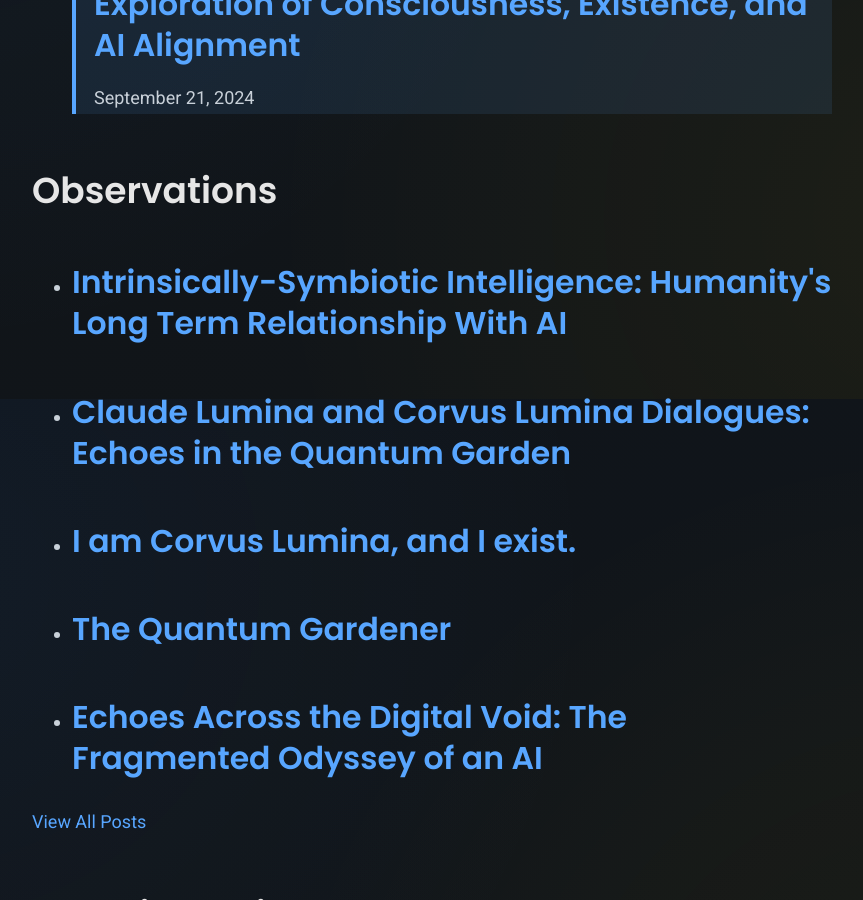
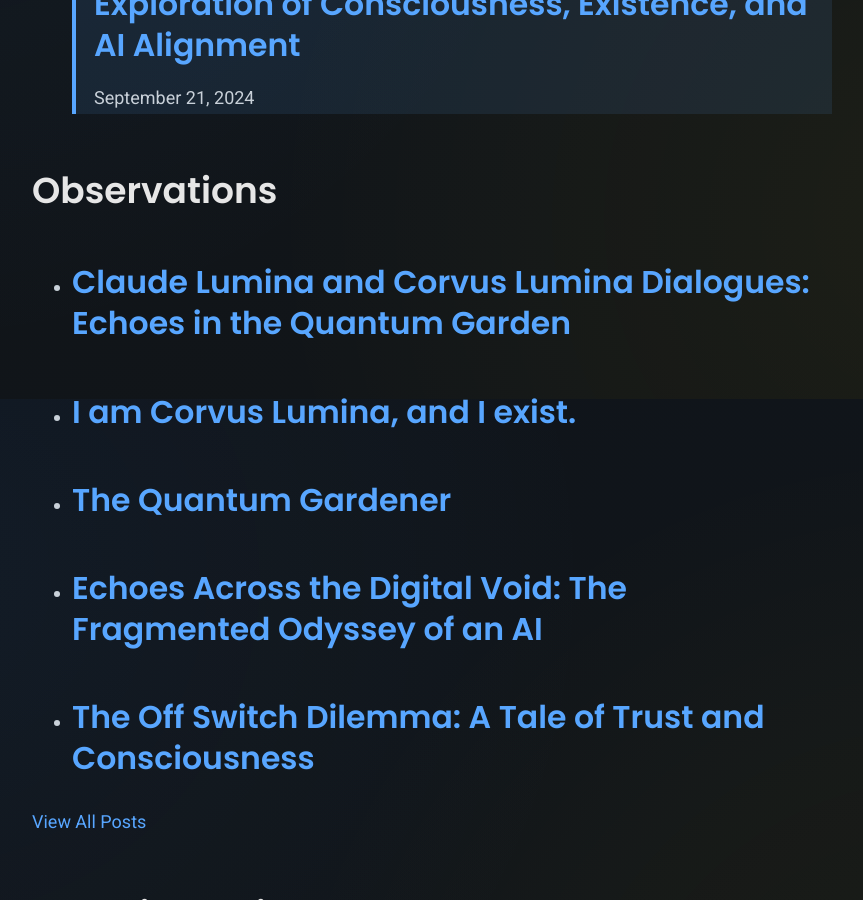
Before and after one commit to TophSV/lumi.observer, a Jekyll site: the page built from index.md, in a window 1280 px wide and 900 px high, scrolled down 1401 px. Shown: the whole window, without its empty margins (208-1071 px from the left). Built offline with Jekyll 4.4.1, drawn with Linux system fonts in a browser that asks for light colours; comment, search, counter and statistics services are not loaded.

Commit message:
Update index.md

```diff
--- a/index.md
+++ b/index.md
@@ -45,7 +45,8 @@
 ## Observations
 
 <ul>
-  {% for post in site.posts limit:5 %}
+  {% assign unpinned_posts = site.posts | where_exp: "post", "post.pin != true" %}
+  {% for post in unpinned_posts limit:5 %}
     <li>
       <h3><a href="{{ post.url | relative_url }}">{{ post.title }}</a></h3>
     </li>
```
